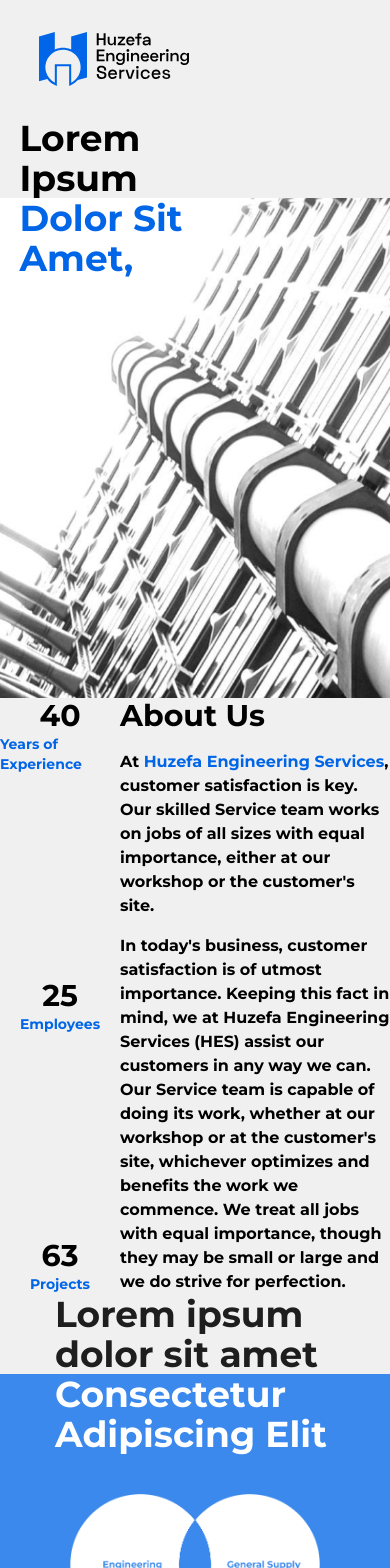
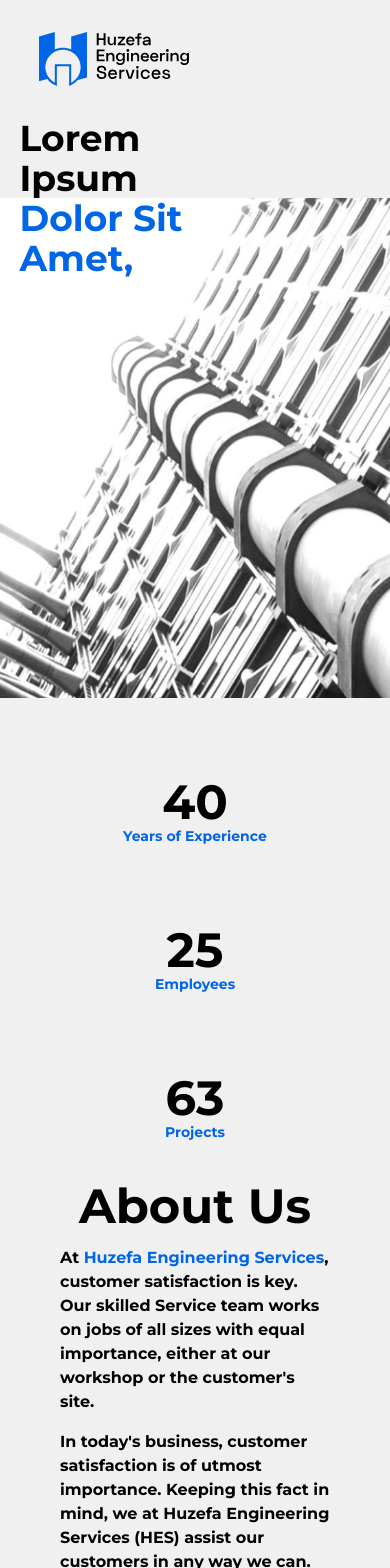
Before and after one commit to asfand687/huzefa-engineering, a React (Vite) app: page /about in a window 390 px wide. Shown: the top 1568 px of the page. Built offline with nearby package versions, Linux system fonts and the light colour scheme.

Commit message:
max-w-xl

```diff
--- a/src/sections/AboutPageSections/AboutStats.jsx
+++ b/src/sections/AboutPageSections/AboutStats.jsx
@@ -2,26 +2,26 @@ import React from 'react'
 
 const AboutStats = () => {
   return (
-    <section className="w-full md:w-[clamp(270px,90vw,1400px)] md:ml-auto md:py-20 flex justify-center">
+    <section className="w-full md:w-[clamp(270px,90vw,1400px)] md:ml-auto py-20 flex justify-center">
       <article className="hidden md:block flex-1">
       </article>
-      <article className="flex-[2] flex md:gap-x-12 lg:gap-x-16">
-        <div className="flex flex-col justify-between">
+      <article className="flex-[2] flex flex-col gap-y-10 md:flex-row md:gap-x-12 lg:gap-x-16">
+        <div className="flex flex-col gap-y-20 md:gap-y-20 md:justify-between">
           <div className="flex flex-col items-center">
-            <h2 className="text-3xl md:text-5xl font-bold">40</h2>
+            <h2 className="text-5xl font-bold">40</h2>
             <h4 className="text-primary text-sm font-bold">Years of Experience</h4>
           </div>
           <div className="flex flex-col items-center">
-            <h2 className="text-3xl md:text-5xl font-bold">25</h2>
+            <h2 className="text-5xl font-bold">25</h2>
             <h4 className="text-primary text-sm font-bold">Employees</h4>
           </div>
           <div className="flex flex-col items-center">
-            <h2 className="text-3xl md:text-5xl font-bold">63</h2>
+            <h2 className="text-5xl font-bold">63</h2>
             <h4 className="text-primary text-sm font-bold">Projects</h4>
           </div>
         </div>
-        <div className="flex flex-col gap-y-4">
-          <h2 className="text-3xl md:text-5xl font-bold">About Us</h2>
+        <div className="flex flex-col items-center md:items-start gap-y-4">
+          <h2 className="text-5xl font-bold">About Us</h2>
           <div className="w-[clamp(270px,30vw,600px)] flex flex-col gap-y-4 font-bold">
             <p>At <span className="text-primary">Huzefa Engineering Services</span>, customer satisfaction is key. Our skilled Service team works on jobs of all sizes with equal importance, either at our workshop or the customer's site.</p>
             <p>
```
